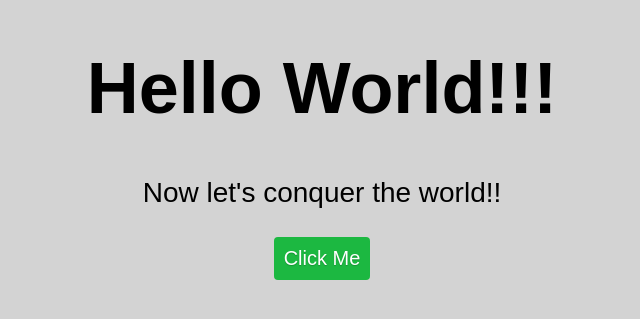
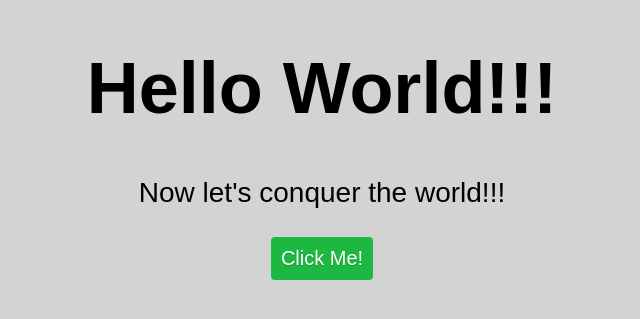
Before and after one commit to bnurmos/my-first-site, a plain HTML site: page index.html in a window 1280 px wide. Shown: the part 229-548 px from the top of the page, 318-958 px from the left. Drawn offline with Linux system fonts and the light colour scheme.

Commit message:
test commit

```diff
--- a/index.html
+++ b/index.html
@@ -8,8 +8,8 @@
 <body>
   <div>
     <h1>Hello World!!!</h1>
-    <p>Now let's conquer the world!!</p>
-    <button>Click Me</button>
+    <p>Now let's conquer the world!!!</p>
+    <button>Click Me!</button>
   </div>
   <script src="script.js" type="text/javascript"></script>
 </body>
```
